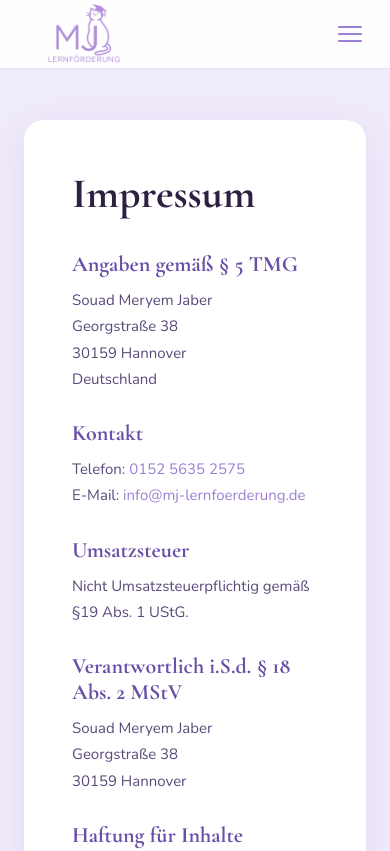
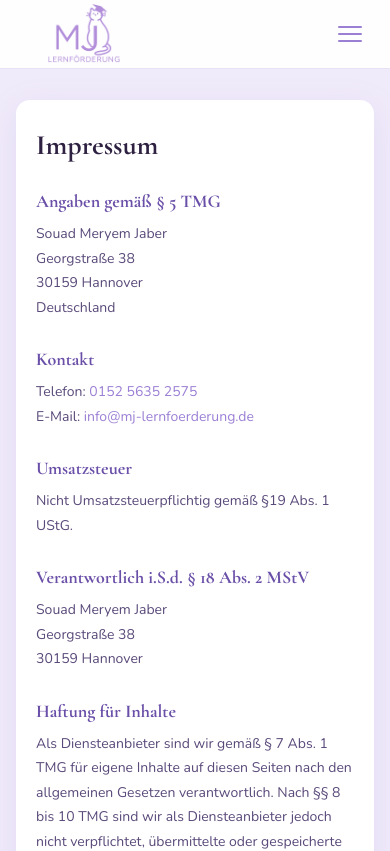
Before and after one commit to sumy68/mj-lernfoerderung, a plain HTML site: page impressum.html in a window 390 px wide. Shown: the top 851 px of the page. Drawn offline with nearby package versions, Linux system fonts and the light colour scheme.

Commit message:
Datenschutz + Impressum Mobile optimiert

```diff
--- a/style.css
+++ b/style.css
@@ -197,6 +197,13 @@ section { padding:80px 24px; }
 .legal-inner a:hover { text-decoration:underline; }
 .legal-inner ul { padding-left:20px; margin-bottom:12px; }
 .legal-inner ul li { font-size:15px; color:var(--text-mid); line-height:1.75; margin-bottom:6px; }
+@media (max-width: 600px) {
+  .legal-page { padding:100px 16px 60px; }
+  .legal-inner { padding:28px 20px; border-radius:14px; }
+  .legal-inner h1 { font-size:28px; margin-bottom:20px; }
+  .legal-inner h2 { font-size:18px; }
+  .legal-inner p, .legal-inner ul li { font-size:14px; }
+}
 .legal-stand { margin-top:32px; font-size:13px; color:var(--text-light); font-style:italic; }
 .form-group input::placeholder, .form-group textarea::placeholder { color:var(--text-light); }
 .form-success { display:none; text-align:center; color:#25D366; font-weight:700; font-size:15px; margin-top:8px; }
```
